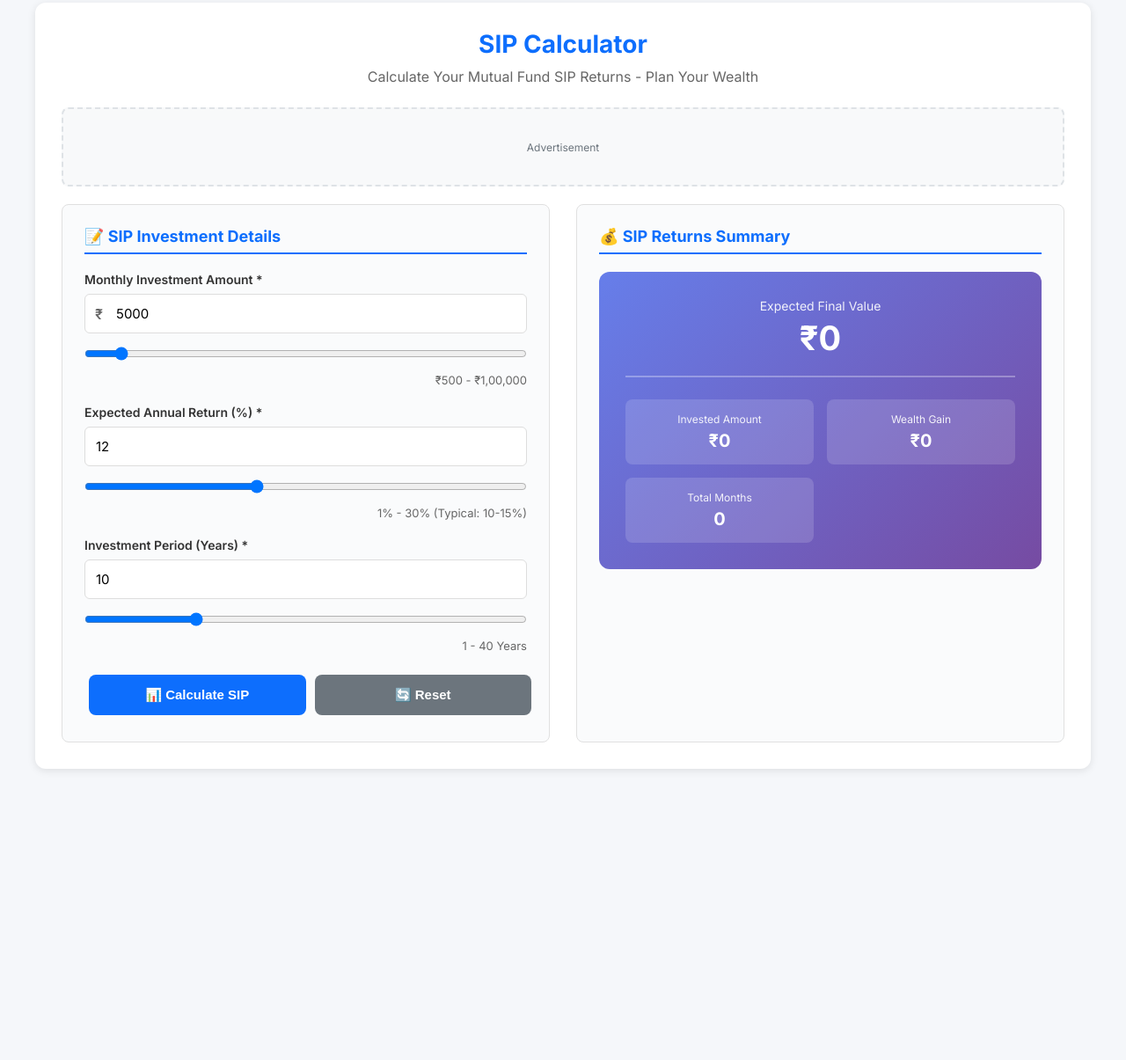
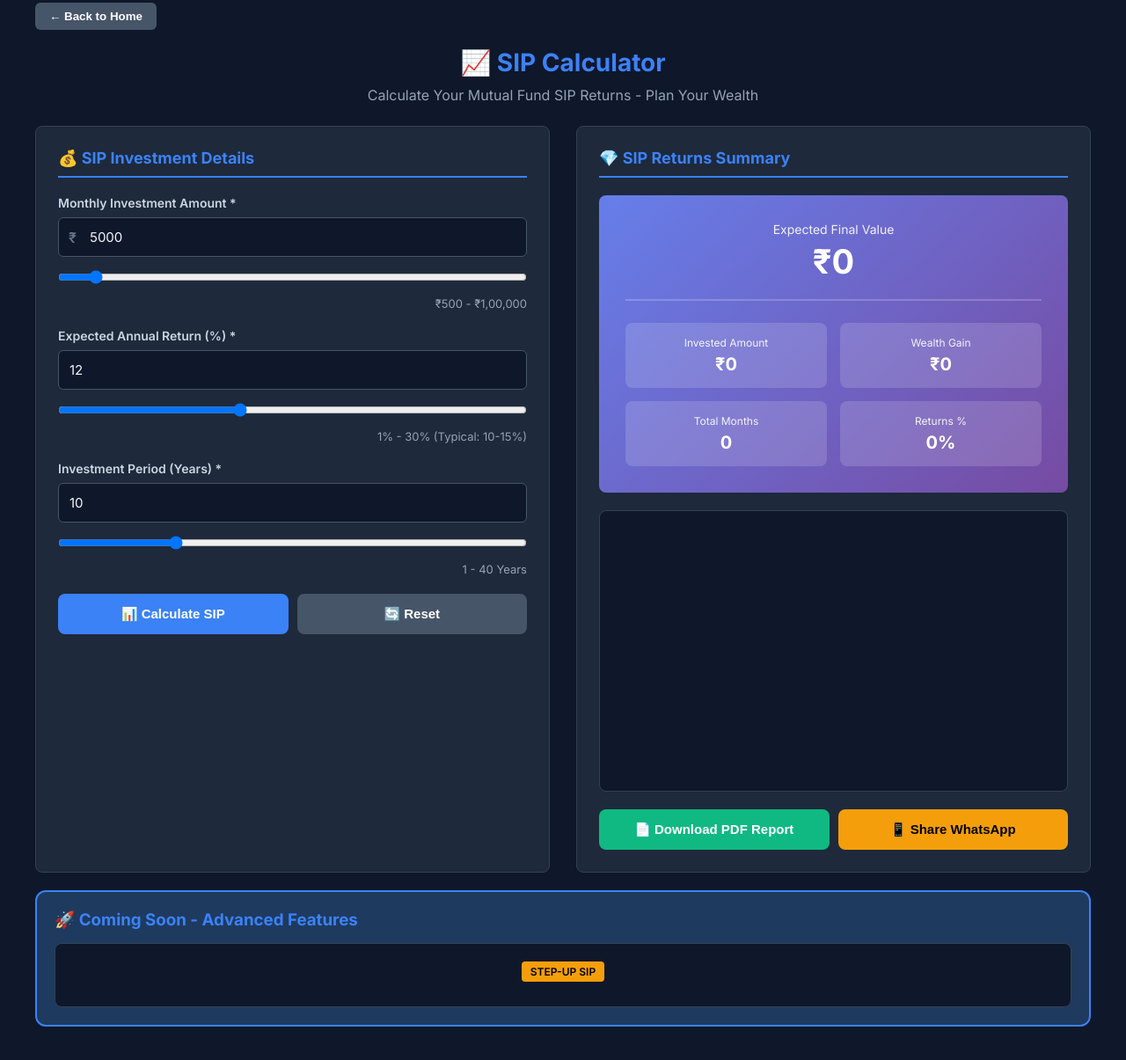
Before and after one commit to aihubpro-ai/aihubpro-ai.github.io, a plain HTML site: page sip-calculator.html in a window 1280 px wide. Shown: the part 17-1222 px from the top of the page at 88% size. Before the commit the page ends 911 px from the top, so only its background shows below. Drawn offline with nearby package versions, Linux system fonts and the light colour scheme.

Commit message:
Update sip-calculator.html

```diff
--- a/sip-calculator.html
+++ b/sip-calculator.html
@@ -3,67 +3,70 @@
 <head>
     <meta charset="UTF-8">
     <meta name="viewport" content="width=device-width, initial-scale=1.0">
-    <title>Free SIP Calculator | SIP Return Calculator, Mutual Fund SIP Calculator India</title>
-    <meta name="description" content="Free SIP calculator to calculate mutual fund SIP returns. Get invested amount, wealth gain, final value with graph. Download PDF report. Plan your financial goals.">
-    <meta name="keywords" content="sip calculator, sip return calculator, mutual fund sip calculator, sip calculator india, wealth gain calculator, investment calculator">
+    <title>SIP Calculator - AIHubPro | Mutual Fund SIP Returns Calculator</title>
+    <meta name="description" content="Free SIP Calculator. Calculate Mutual Fund SIP returns, maturity amount, total investment. Monthly SIP calculator with chart.">
+    <meta name="keywords" content="sip calculator, mutual fund calculator, sip return calculator, investment calculator, sip maturity calculator">
     <link rel="canonical" href="https://aihubpro.in/sip-calculator.html">
 
-    <!-- Google AdSense - COMPULSORY -->
+    <!-- ===== AIHUBPRO COMPLETE SYSTEM ===== -->
     <script async src="https://pagead2.googlesyndication.com/pagead/js/adsbygoogle.js?client=ca-pub-XXXXXXXXXXXXXXXX" crossorigin="anonymous"></script>
+    <script>
+    function checkAccess() {
+        const now = Date.now();
+        const trialStart = localStorage.getItem('aihubpro_trial_start');
+        const isPaid = localStorage.getItem('aihubpro_paid') === 'true';
+        const paidExpiry = localStorage.getItem('aihubpro_paid_expiry');
+        if (isPaid && paidExpiry && now < parseInt(paidExpiry)) return true;
+        if (!trialStart) { localStorage.setItem('aihubpro_trial_start', now.toString()); return true; }
+        const elapsed = Math.floor((now - parseInt(trialStart)) / 1000);
+        if (elapsed < 300) return true;
+        const nextFree = parseInt(trialStart) + (24 * 60 * 1000);
+        if (now < nextFree) { alert('⏰ 5 Minute Free Trial Khatam!\n\nAgla Free Access: ' + new Date(nextFree).toLocaleString('hi-IN') + '\n\n⚖️ Jurisdiction: Yamunanagar Court Only'); window.location.href = '/'; return false; }
+        localStorage.removeItem('aihubpro_trial_start'); return true;
+    }
+    const AIHUB_ADS = { client: 'ca-pub-XXXXXXXXXXXXXXXX', getConfig: () => { if (!localStorage.getItem('aihubpro_ads_master')) { localStorage.setItem('aihubpro_ads_master', JSON.stringify({ show_666: true, show_999: false, show_free: false })); } return JSON.parse(localStorage.getItem('aihubpro_ads_master')); }, canShow: () => { const plan = localStorage.getItem('aihubpro_plan'); const paid = localStorage.getItem('aihubpro_paid') === 'true'; const cfg = AIHUB_ADS.getConfig(); if (!paid) return false; if (plan === '666' && cfg.show_666) return true; if (plan === '999' && cfg.show_999) return true; return false; }, load: () => { if (!AIHUB_ADS.canShow()) return; const adCode = `<ins class="adsbygoogle" style="display:block" data-ad-client="${AIHUB_ADS.client}" data-ad-slot="1234567890" data-ad-format="auto" data-full-width-responsive="true"></ins>`; document.querySelectorAll('.aihub-ad-box').forEach(box => { box.innerHTML = adCode; box.style.display = 'block'; }); (adsbygoogle = window.adsbygoogle || []).push({}); } };
+    if (!checkAccess()) { document.body.innerHTML = '<h1 style="text-align:center;margin-top:50px;color:#ef4444;font-family:system-ui;">Access Blocked - Buy Plan<br><small style="font-size:16px;color:#94a3b8;">⚖️ Yamunanagar Court, Haryana</small></h1>'; } else { document.addEventListener('DOMContentLoaded', AIHUB_ADS.load); }
+    </script>
+    <!-- ===== SYSTEM END ===== -->
 
     <link rel="icon" type="image/png" href="favicon.png">
     <link href="https://fonts.googleapis.com/css2?family=Inter:wght@400;500;600;700&display=swap" rel="stylesheet">
 
-    <!-- Libraries: Chart.js + jsPDF -->
+    <!-- Libraries: Chart.js + jsPDF - TERA PURANA SAME -->
     <script src="https://cdn.jsdelivr.net/npm/chart.js@4.4.0/dist/chart.umd.min.js"></script>
-    <script src="https://cdnjs.cloudflare.com/ajax/libs/jspdf/2.5.1/jspdf.umd.min.js"></script>
-    <script src="https://cdnjs.cloudflare.com/ajax/libs/html2canvas/1.4.1/html2canvas.min.js"></script>
+    <script src="https://cdn.jsdelivr.net/npm/jspdf@2.5.1/dist/jspdf.umd.min.js"></script>
+    <script src="https://cdn.jsdelivr.net/npm/html2canvas@1.4.1/dist/html2canvas.min.js"></script>
 
     <style>
         * { margin: 0; padding: 0; box-sizing: border-box; }
-        body { font-family: 'Inter', sans-serif; background: #f5f7fa; color: #1a1a2e; padding: 20px; }
-     .container { max-width: 1200px; margin: 0 auto; background: white; padding: 30px; border-radius: 12px; box-shadow: 0 2px 10px rgba(0,0,0,0.1); }
-        h1 { text-align: center; color: #0d6efd; margin-bottom: 10px; font-size: 28px; }
-     .subtitle { text-align: center; color: #666; margin-bottom: 25px; }
+        body { font-family: 'Inter', sans-serif; background: #0f172a; color: #f1f5f9; padding: 20px; padding-bottom: 70px; }
+       .container { max-width: 1200px; margin: 0 auto; }
+        h1 { text-align: center; color: #3b82f6; margin-bottom: 10px; font-size: 28px; }
+       .subtitle { text-align: center; color: #94a3b8; margin-bottom: 25px; }
 
-       /* ADSENSE PLACEHOLDER - COMPULSORY */
-     .ad-placeholder {
-           background: #f8f9fa; border: 2px dashed #dee2e6; padding: 20px;
-           text-align: center; margin: 20px 0; border-radius: 8px; min-height: 90px;
-           display: flex; align-items: center; justify-content: center; color: #6c757d;
-       }
-     .ad-placeholder::before { content: "Advertisement"; font-size: 12px; }
+        /* ADSENSE - AIHUBPRO SYSTEM */
+       .aihub-ad-box { display: none; text-align: center; margin: 20px auto; padding: 12px; background: #1e293b; border: 1px solid #334155; border-radius: 8px; max-width: 728px; }
 
        .calculator-grid { display: grid; grid-template-columns: 1fr 1fr; gap: 30px; margin-top: 20px; }
-     .section { padding: 25px; border: 1px solid #e0e0e0; border-radius: 8px; background: #fafbfc; }
-     .section h3 { color: #0d6efd; margin-bottom: 20px; font-size: 18px; border-bottom: 2px solid #0d6efd; padding-bottom: 8px; }
+       .section { padding: 25px; border: 1px solid #334155; border-radius: 8px; background: #1e293b; }
+       .section h3 { color: #3b82f6; margin-bottom: 20px; font-size: 18px; border-bottom: 2px solid #3b82f6; padding-bottom: 10px; }
        .input-group { margin-bottom: 20px; }
-     .input-group label { font-weight: 600; margin-bottom: 8px; font-size: 14px; color: #333; display: block; }
-     .input-group input,.input-group select {
-            width: 100%; padding: 12px; border: 1px solid #ddd; border-radius: 6px; font-size: 15px; font-family: 'Inter'; transition: all 0.3s;
-        }
-     .input-group input:focus,.input-group select:focus {
-            outline: none; border-color: #0d6efd; box-shadow: 0 0 0 3px rgba(13,110,253,0.1);
-        }
+       .input-group label { font-weight: 600; margin-bottom: 8px; font-size: 14px; color: #cbd5e1; display: block; }
+       .input-group input,.input-group select { width: 100%; padding: 12px; border: 1px solid #475569; border-radius: 6px; font-size: 15px; font-family: 'Inter'; background: #0f172a; color: #f1f5f9; }
+       .input-group input:focus,.input-group select:focus { outline: none; border-color: #3b82f6; box-shadow: 0 0 3px rgba(59,130,246,0.1); }
+
        .input-with-symbol { position: relative; }
-     .input-symbol { position: absolute; left: 12px; top: 50%; transform: translateY(-50%); font-weight: 600; color: #666; }
+       .input-symbol { position: absolute; left: 12px; top: 50%; transform: translateY(-50%); font-weight: 600; color: #64748b; }
        .input-with-symbol input { padding-left: 35px; }
+       .input-row { display: grid; grid-template-columns: 2fr 1fr; gap: 10px; align-items: end; }
        .slider-container { margin-top: 10px; }
-     .slider { width: 100%; height: 6px; border-radius: 5px; background: #ddd; outline: none; }
-     .slider::-webkit-slider-thumb { appearance: none; width: 20px; height: 20px; border-radius: 50%; background: #0d6efd; cursor: pointer; }
-     .slider-value { text-align: right; font-size: 13px; color: #666; margin-top: 5px; }
+       .slider { width: 100%; height: 6px; border-radius: 5px; background: #475569; outline: none; }
+       .slider::-webkit-slider-thumb { appearance: none; width: 20px; height: 20px; border-radius: 50%; background: #3b82f6; cursor: pointer; }
+       .slider-value { text-align: right; font-size: 13px; color: #94a3b8; margin-top: 5px; }
 
-     .btn { padding: 14px 28px; border: none; border-radius: 8px; font-weight: 600; cursor: pointer; font-size: 15px; margin: 5px; transition: all 0.3s; width: 100%; }
-     .btn:hover { transform: translateY(-2px); box-shadow: 0 4px 12px rgba(0,0,0,0.15); }
-     .btn-primary { background: #0d6efd; color: white; }
-     .btn-success { background: #28a745; color: white; }
-     .btn-secondary { background: #6c757d; color: white; }
-     .btn-warning { background: #ffc107; color: #000; }
-     .btn-row { display: grid; grid-template-columns: 1fr 1fr; gap: 10px; margin-top: 20px; }
-
-     .result-box { background: linear-gradient(135deg, #667eea 0%, #764ba2 100%); color: white; padding: 30px; border-radius: 12px; margin-bottom: 20px; }
+       .result-box { background: linear-gradient(135deg, #667eea 0%, #764ba2 100%); color: white; padding: 30px; border-radius: 8px; margin-bottom: 15px; }
        .result-box h4 { font-size: 16px; margin-bottom: 20px; opacity: 0.9; text-align: center; }
-     .result-main { text-align: center; margin-bottom: 25px; padding-bottom: 20px; border-bottom: 2px solid rgba(255,255,255,0.3); }
+       .result-main { text-align: center; margin-bottom: 25px; padding-bottom: 20px; border-bottom: 2px solid rgba(255,255,255,0.2); }
        .result-main-label { font-size: 14px; opacity: 0.9; margin-bottom: 5px; }
        .result-main-value { font-size: 38px; font-weight: 700; }
        .result-details { display: grid; grid-template-columns: 1fr 1fr; gap: 15px; }
@@ -71,62 +74,68 @@
        .result-item-label { font-size: 12px; opacity: 0.9; margin-bottom: 5px; }
        .result-item-value { font-size: 20px; font-weight: 700; }
 
-     .chart-container { margin-top: 20px; padding: 20px; background: white; border-radius: 8px; height: 320px; }
+       .btn-row { display: grid; grid-template-columns: 1fr 1fr; gap: 10px; margin-top: 20px; }
+       .btn { padding: 14px 28px; border: none; border-radius: 8px; font-weight: 600; cursor: pointer; font-size: 15px; transition: all 0.3s; }
+       .btn:hover { transform: translateY(-2px); box-shadow: 0 4px 12px rgba(0,0,0.3); }
+       .btn-primary { background: #3b82f6; color: white; }
+       .btn-success { background: #10b981; color: white; }
+       .btn-secondary { background: #475569; color: white; }
+       .btn-warning { background: #f59e0b; color: #000; }
 
-     .future-section { background: #fff3cd; border: 2px solid #ffc107; padding: 20px; border-radius: 12px; margin-top: 30px; }
-     .future-section h3 { color: #856404; margin-bottom: 15px; }
+       .chart-container { margin-top: 20px; padding: 20px; background: #0f172a; border-radius: 8px; height: 320px; border: 1px solid #334155; }
+       .future-section { background: #1e3a5f; border: 2px solid #3b82f6; padding: 20px; border-radius: 12px; margin-top: 20px; }
+       .future-section h3 { color: #3b82f6; margin-bottom: 15px; }
        .future-features { display: grid; grid-template-columns: repeat(auto-fit, minmax(250px, 1fr)); gap: 15px; }
-     .future-item { background: white; padding: 20px; border-radius: 8px; text-align: center; }
-     .future-badge { display: inline-block; background: #ffc107; color: #000; padding: 4px 10px; border-radius: 4px; font-size: 11px; font-weight: 600; margin-bottom: 10px; }
+       .future-item { background: #0f172a; padding: 20px; border-radius: 8px; text-align: center; border: 1px solid #334155; }
+       .future-badge { display: inline-block; background: #f59e0b; color: #000; padding: 4px 10px; border-radius: 4px; font-size: 12px; font-weight: 600; margin-bottom: 8px; }
+       .legal-footer { text-align: center; margin-top: 30px; padding-top: 20px; border-top: 1px solid #334155; font-size: 12px; color: #64748b; }
+       .back-btn { background: #475569; width: auto; padding: 8px 16px; margin-bottom: 20px; border: none; border-radius: 6px; color: white; cursor: pointer; font-weight: 600; }
+       .footer { position: fixed; bottom: 0; left: 0; width: 100%; background: #1e293b; padding: 10px; text-align: center; font-size: 11px; color: #94a3b8; border-top: 1px solid #334155; z-index: 100; }
 
-     .legal-footer { text-align: center; margin-top: 30px; padding-top: 20px; border-top: 1px solid #eee; font-size: 12px; color: #666; }
-
-        @media print {.no-print,.ad-placeholder { display: none!important; } body { background: white; padding: 0; }.container { box-shadow: none; }}
-        @media (max-width: 768px) {.calculator-grid { grid-template-columns: 1fr; }.btn-row { grid-template-columns: 1fr; }.result-details { grid-template-columns: 1fr; }}
+        @media print {.no-print,.aihub-ad-box { display: none!important; } body { background: white; padding: 0; } }
+        @media (max-width: 768px) {.calculator-grid { grid-template-columns: 1fr; }.btn-row { grid-template-columns: 1fr; } }
     </style>
 </head>
 <body>
     <div class="container" id="calculatorContent">
-        <h1>SIP Calculator</h1>
+        <button onclick="window.location.href='/'" class="back-btn no-print">← Back to Home</button>
+        <h1>📈 SIP Calculator</h1>
         <p class="subtitle">Calculate Your Mutual Fund SIP Returns - Plan Your Wealth</p>
 
-        <!-- ADSENSE TOP BANNER - COMPULSORY -->
-        <div class="ad-placeholder no-print">
-            <ins class="adsbygoogle" style="display:block" data-ad-client="ca-pub-XXXXXXXXXXXXXXXX" data-ad-slot="1111111111" data-ad-format="auto" data-full-width-responsive="true"></ins>
-            <script>(adsbygoogle = window.adsbygoogle || []).push({});</script>
-        </div>
+        <!-- ADSENSE TOP BANNER -->
+        <div class="aihub-ad-box"></div>
 
         <div class="calculator-grid">
             <!-- LEFT: INPUT SECTION -->
             <div class="section">
-                <h3>📝 SIP Investment Details</h3>
+                <h3>💰 SIP Investment Details</h3>
 
                 <div class="input-group">
                     <label>Monthly Investment Amount *</label>
                     <div class="input-with-symbol">
                         <span class="input-symbol">₹</span>
-                        <input type="number" id="monthlyInvestment" placeholder="5000" value="5000" min="500" step="500" oninput="calculateSIP()">
+                        <input type="number" id="monthlyInvestment" placeholder="5000" value="5000" min="500" step="500" oninput="updateSlider('monthlyInvestment'); calculateSIP();">
                     </div>
                     <div class="slider-container">
-                        <input type="range" id="investmentSlider" class="slider" min="500" max="100000" value="5000" step="500" oninput="syncInvestment(this.value)">
+                        <input type="range" id="investmentSlider" class="slider" min="500" max="100000" value="5000" step="500" oninput="syncSlider('monthlyInvestment')">
                         <div class="slider-value">₹500 - ₹1,00,000</div>
                     </div>
                 </div>
 
                 <div class="input-group">
                     <label>Expected Annual Return (%) *</label>
-                    <input type="number" id="expectedReturn" placeholder="12" value="12" min="1" max="30" step="0.5" oninput="calculateSIP()">
+                    <input type="number" id="expectedReturn" placeholder="12" value="12" min="1" max="30" step="0.5" oninput="updateSlider('expectedReturn'); calculateSIP();">
                     <div class="slider-container">
-                        <input type="range" id="returnSlider" class="slider" min="1" max="30" value="12" step="0.5" oninput="syncReturn(this.value)">
+                        <input type="range" id="returnSlider" class="slider" min="1" max="30" value="12" step="0.5" oninput="syncSlider('expectedReturn')">
                         <div class="slider-value">1% - 30% (Typical: 10-15%)</div>
                     </div>
                 </div>
 
                 <div class="input-group">
                     <label>Investment Period (Years) *</label>
-                    <input type="number" id="investmentYears" placeholder="10" value="10" min="1" max="40" oninput="calculateSIP()">
+                    <input type="number" id="investmentYears" placeholder="10" value="10" min="1" max="40" oninput="updateSlider('investmentYears'); calculateSIP();">
                     <div class="slider-container">
-                        <input type="range" id="yearsSlider" class="slider" min="1" max="40" value="10" step="1" oninput="syncYears(this.value)">
+                        <input type="range" id="yearsSlider" class="slider" min="1" max="40" value="10" step="1" oninput="syncSlider('investmentYears')">
                         <div class="slider-value">1 - 40 Years</div>
                     </div>
                 </div>
@@ -139,7 +148,7 @@
 
             <!-- RIGHT: RESULT SECTION -->
             <div class="section">
-                <h3>💰 SIP Returns Summary</h3>
+                <h3>💎 SIP Returns Summary</h3>
 
                 <div class="result-box">
                     <div class="result-main">
@@ -158,4 +167,33 @@
                         </div>
                         <div class="result-item">
                             <div class="result-item-label">Total Months</div>
-                            <div class="result-item-value"><span id="resultMonths">0</span></
+                            <div class="result-item-value"><span id="resultMonths">0</span></div>
+                        </div>
+                        <div class="result-item">
+                            <div class="result-item-label">Returns %</div>
+                            <div class="result-item-value"><span id="resultReturnsPercent">0</span>%</div>
+                        </div>
+                    </div>
+                </div>
+
+                <div class="chart-container">
+                    <canvas id="sipChart"></canvas>
+                </div>
+
+                <div class="btn-row">
+                    <button class="btn btn-success" onclick="downloadPDF()">📄 Download PDF Report</button>
+                    <button class="btn btn-warning" onclick="shareWhatsApp()">📱 Share WhatsApp</button>
+                </div>
+            </div>
+        </div>
+
+        <!-- ADSENSE MIDDLE RECTANGLE -->
+        <div class="aihub-ad-box"></div>
+
+        <!-- FUTURE SECTION -->
+        <div class="future-section">
+            <h3>🚀 Coming Soon - Advanced Features</h3>
+            <div class="future-features">
+                <div class="future-item">
+                    <span class="future-badge">STEP-UP SIP</span>
+                    <h4 style="color:#
```
Lines whose indentation alone changed are shown as unchanged.
